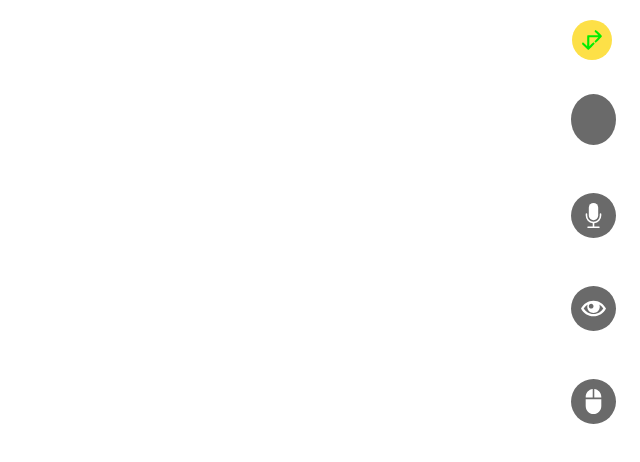
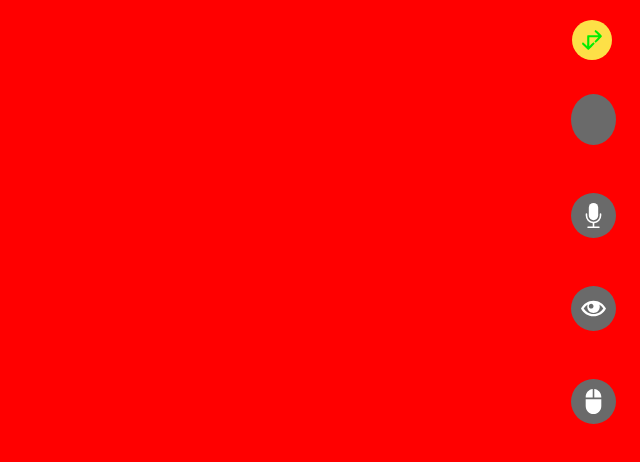
Before and after one commit to Mhdjaseer/my_website, a React (Vite) app: page / in a window 1280 px wide. Shown: the top 462 px of the page, without its empty margins (640-1280 px from the left). Built offline with nearby package versions, Linux system fonts and the light colour scheme; some icons are missing.

Commit message:
hero section

```diff
--- a/src/App.css
+++ b/src/App.css
@@ -146,3 +146,12 @@
       }
 
     }
+
+/* ================================================= */
+/* navbar ends  */
+/* ================================================= */
+.hero{
+  background-color: red;
+  width: auto;
+  height: 100vh;
+}
--- a/src/App.jsx
+++ b/src/App.jsx
@@ -2,6 +2,7 @@ import { useState } from 'react'
 
 import './App.css'
 import NavBar from './components/NavBar'
+import Hero from './components/Section-1/Hero'
 
 
 function App() {
@@ -10,7 +11,7 @@ function App() {
   return (
     <>
       <NavBar/>
-      <div className="kjg"></div>
+      <Hero/>
 
     </>
   )
--- /dev/null
+++ b/src/components/Section-1/Hero.jsx
@@ -0,0 +1,11 @@
+import React from 'react'
+
+const Hero = () => {
+  return (
+    <div className='hero'>
+
+    </div>
+  )
+}
+
+export default Hero
```
